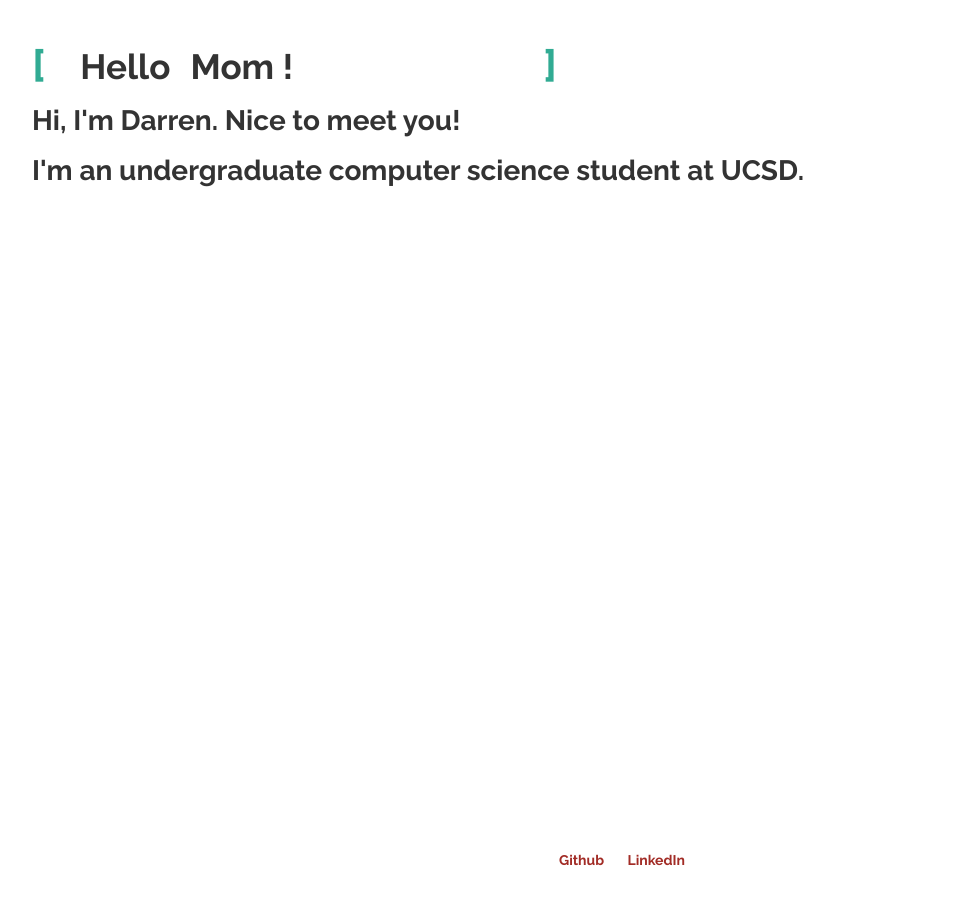
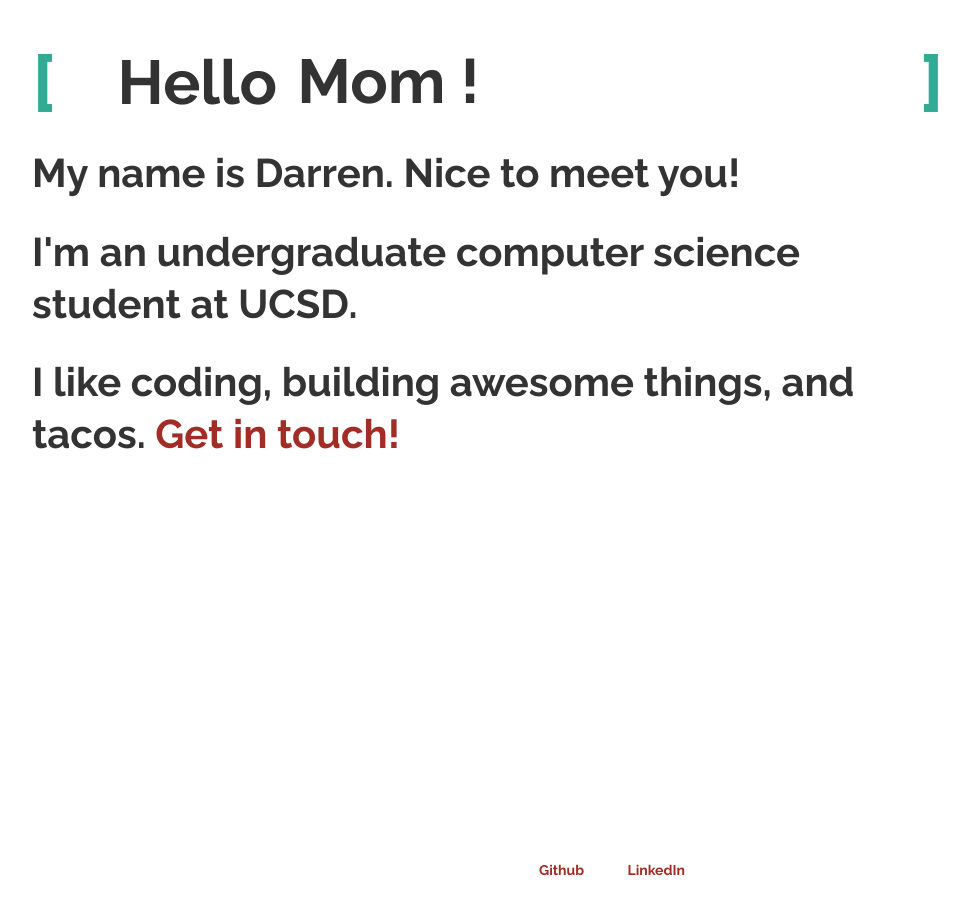
Before and after one commit to darreneng/darreneng.github.io, a Jekyll site: the page built from index.html, in a window 1280 px wide. Shown: the whole page, without its empty margins (38-1007 px from the left). Built offline with Jekyll 4.4.1, drawn with Linux system fonts in a browser that asks for light colours; nearby versions of some CDN libraries.

Commit message:
sticky footer

```diff
--- a/_includes/footer.html
+++ b/_includes/footer.html
@@ -1,6 +1,16 @@
-<div class="navbar navbar-fixed-bottom">
-    <ul class="nav navbar-nav">
-        <li><a href="https://github.com/darreneng">Github</a></li>
-        <li><a href="https://linkedin.com/in/darrenlocktineng">LinkedIn</a></li>
+<footer class="footer">
+  <div class="container">
+    <ul>
+      <li class="social-link">
+        <a href="https://github.com/darreneng" target="_tab">
+          Github
+        </a>
+      </li>
+      <li class="social-link">
+        <a href="https://linkedin.com/in/darrenlocktineng" target="_tab">
+          LinkedIn
+        </a>
+      </li>
     </ul>
-</div>
+  </div>
+</footer>
--- a/_layouts/default.html
+++ b/_layouts/default.html
@@ -5,23 +5,20 @@
 
 <body>
 
-
+  <div class="wrapper">
     <div class="container">
-    <div class="wrapper">
         <div class="content">
           {% include text.html %}
-        <h1>Hi, I'm Darren. Nice to meet you!</h1>
+          <h1>My name is Darren. Nice to meet you!</h1>
           <h1>I'm an undergraduate computer science student at UCSD.</h1>
+          <h1>I like coding, building awesome things, and tacos.
+            <a href="mailto:darrenle9@gmail.com?subject=Hi Darren!">Get in touch!</a>
+          </h1>
         </div><!-- /.content -->
-    </div><!--/.wrapper -->
     </div> <!-- /.container -->
 
-  <div class="footer">
-    <ul>
-      <li class="social-link"><a href="https://github.com/darreneng">Github</a></li>
-      <li class="social-link"><a href="https://linkedin.com/in/darrenlocktineng">LinkedIn</a></li>
-    </ul>
-  </div>
+    {% include footer.html %}
+  </div><!-- /.wrapper -->
 
   {% include scripts.html %}
 
--- a/css/main.scss
+++ b/css/main.scss
@@ -1,17 +1,36 @@
 ---
 ---
 
-body {
-    font-family: 'Raleway', sans-serif;
-    padding-bottom: 70px;
-    margin-bottom: 0px;
+html, body {
+    margin: 0;
+    padding: 0;
+    height: 100%;
 }
 
+h1 {
+  font-size: inherit;
+  line-height: 1.3em;
+}
+
+// Wraps everything on page (outside container)
 .wrapper {
+  font-size: 40px;
+  font-family: 'Raleway', sans-serif;
+  min-height: 100%;
+  position: relative;
+}
+
+// Wraps all text (inside container)
+$footer-height: 60px;
+.content {
   padding-top: 4%;
+  max-width: 912px;
+  padding-bottom: $footer-height;
 }
 
 .footer {
+  height: $footer-height;
+  font-size: 14px;
   position: absolute;
   right: 0;
   bottom: 0;
@@ -21,6 +40,7 @@
 }
 
 .social-link {
+    margin-right: 20px;
     padding: 10px;
     display: inline-block;
     cursor: pointer
@@ -58,6 +78,7 @@
 
 a:hover {
     color: #e1b26c;
+    text-decoration: none;
     -webkit-transform: translate(20px, 0);
     -moz-transform: translate(20px, 0);
     transform: translate(20px, 0)
@@ -74,10 +95,9 @@
 ***  Text Animations
 ************************************/
 .text-banner {
-  font-size: 35px;
+  font-size: 62px;
   line-height: 1.2em;
   height: 1.2em;
-  overflow: hidden;
 }
 
 .visible {
@@ -88,13 +108,13 @@
   &:before {
     content:'[';
     left: 0;
-    line-height:40px;
+    line-height:inherit;
     float: left;
   }
   &:after {
     content:']';
     right: 0;
-    line-height:40px;
+    line-height:inherit;
     float: right;
   }
   &:after, &:before {
```
Lines whose indentation alone changed are shown as unchanged.
